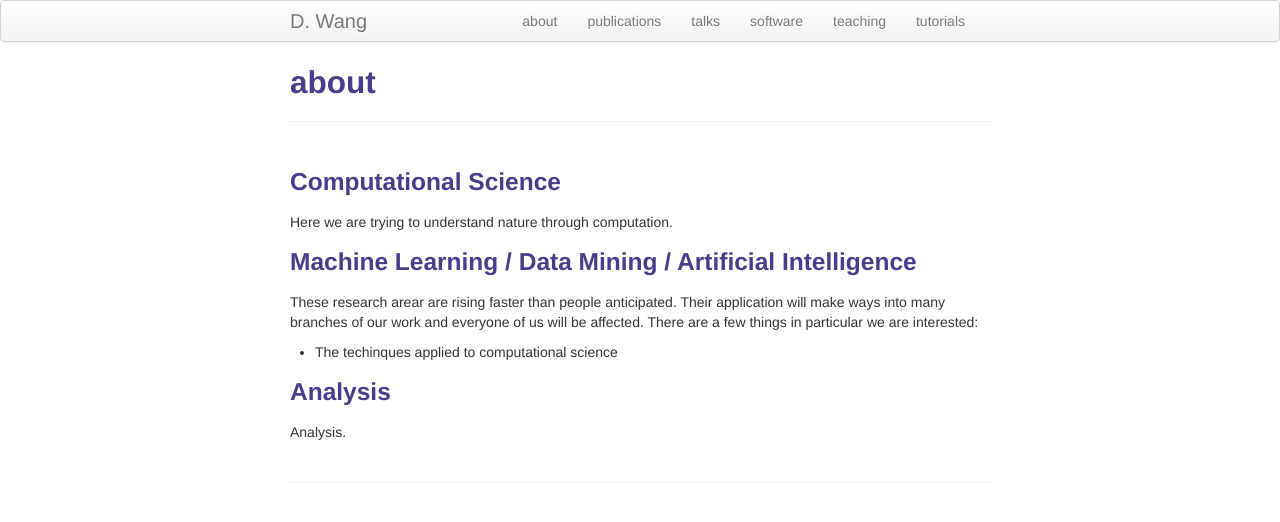
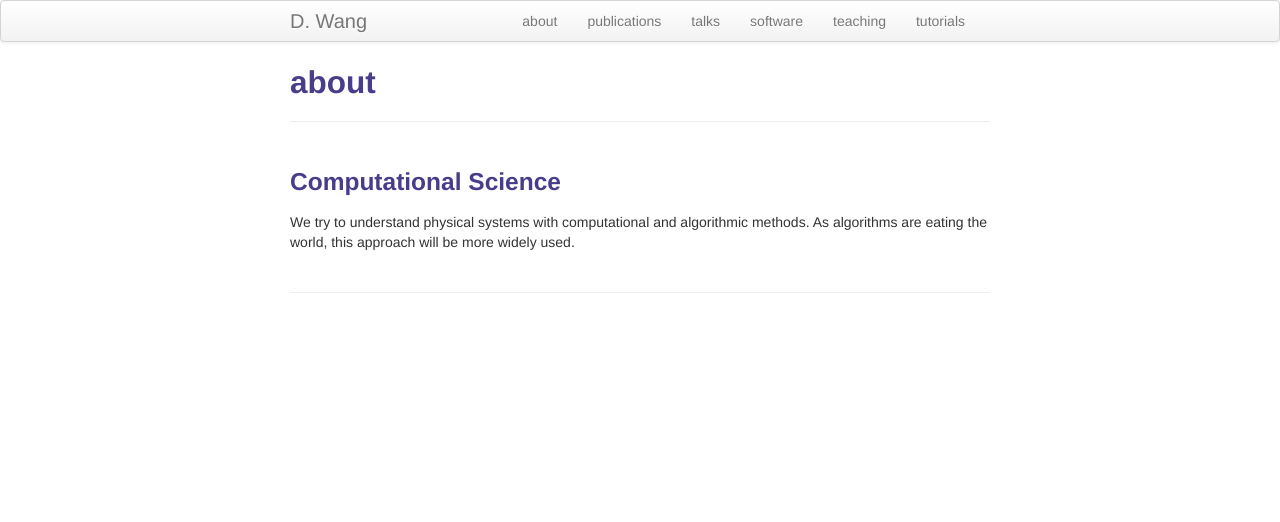
Before and after one commit to dwang5/dwang5.github.io, a Jekyll site: the page built from pages/about.md, in a window 1280 px wide. Shown: the top 522 px of the page. Built offline with Jekyll 4.4.1, drawn with Linux system fonts in a browser that asks for light colours.

Commit message:
Interesting.

```diff
--- a/pages/about.md
+++ b/pages/about.md
@@ -5,17 +5,20 @@ description: Intro to our work.
 ---
 ### Computational Science
 
-Here we are trying to understand nature through computation.
+We try to understand physical systems with computational and algorithmic
+methods. As algorithms are eating the world, this approach will be more
+widely used.
 
-### Machine Learning / Data Mining / Artificial Intelligence
 
-These research arear are rising faster than people anticipated.
-Their application will make ways into many branches of our work and everyone of us will be affected.
-There are a few things in particular we are interested:
-- The techinques applied to computational science
+<!-- ### Machine Learning / Data Mining / Artificial Intelligence -->
 
-### Analysis
+<!-- These research arear are rising faster than people anticipated.  -->
+<!-- Their application will make ways into many branches of our work and everyone of us will be affected. -->
+<!-- There are a few things in particular we are interested: -->
+<!-- - The techinques applied to computational science -->
 
-Analysis.
+<!-- ### Analysis -->
+
+<!-- Analysis. -->
 
 [^1]:
```
Also changed, not shown: pages/publpics/fittings.md (+1 -1 lines).
